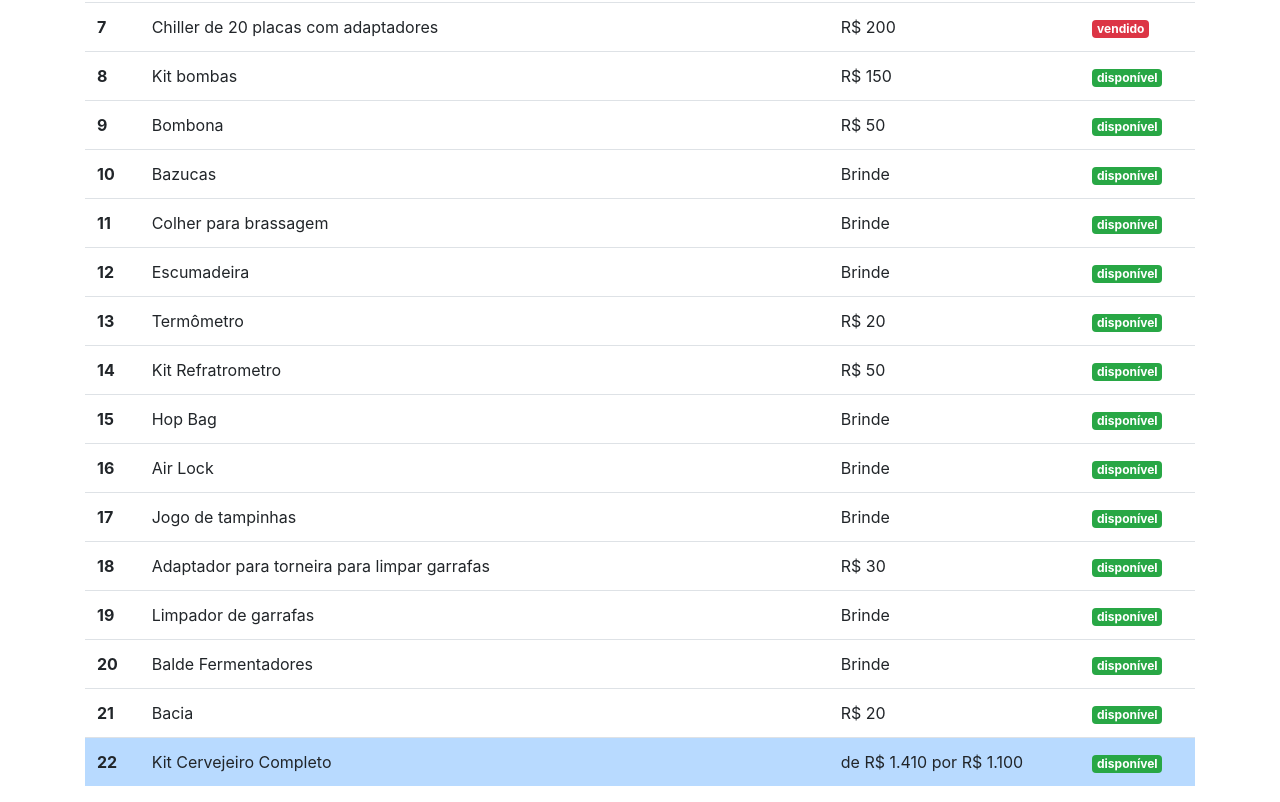
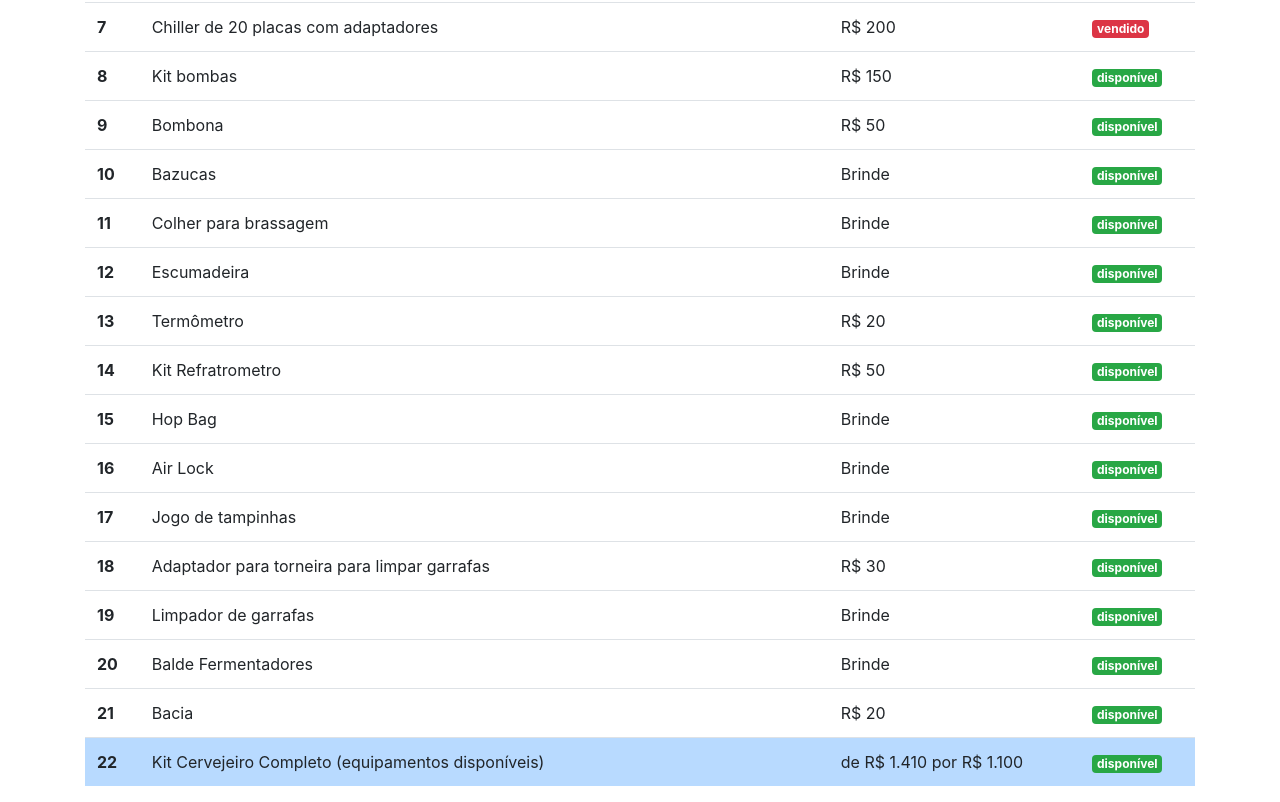
Before and after one commit to lf-dev/kit-cervejeiro, a plain HTML site: page index.html in a window 1280 px wide. Shown: the part 3077-3879 px from the top of the page. Drawn offline with nearby package versions, Linux system fonts and the light colour scheme.

Commit message:
ajuste em label de kit completo

```diff
--- a/index.html
+++ b/index.html
@@ -334,7 +334,7 @@
       </tr>
       <tr class="table-primary">
         <th scope="row">22</th>
-        <td>Kit Cervejeiro Completo</td>
+        <td>Kit Cervejeiro Completo (equipamentos disponíveis)</td>
         <td>de R$ 1.410 por R$ 1.100</td>
         <td><span class="badge badge-success">disponível</span></td>
       </tr>
```
